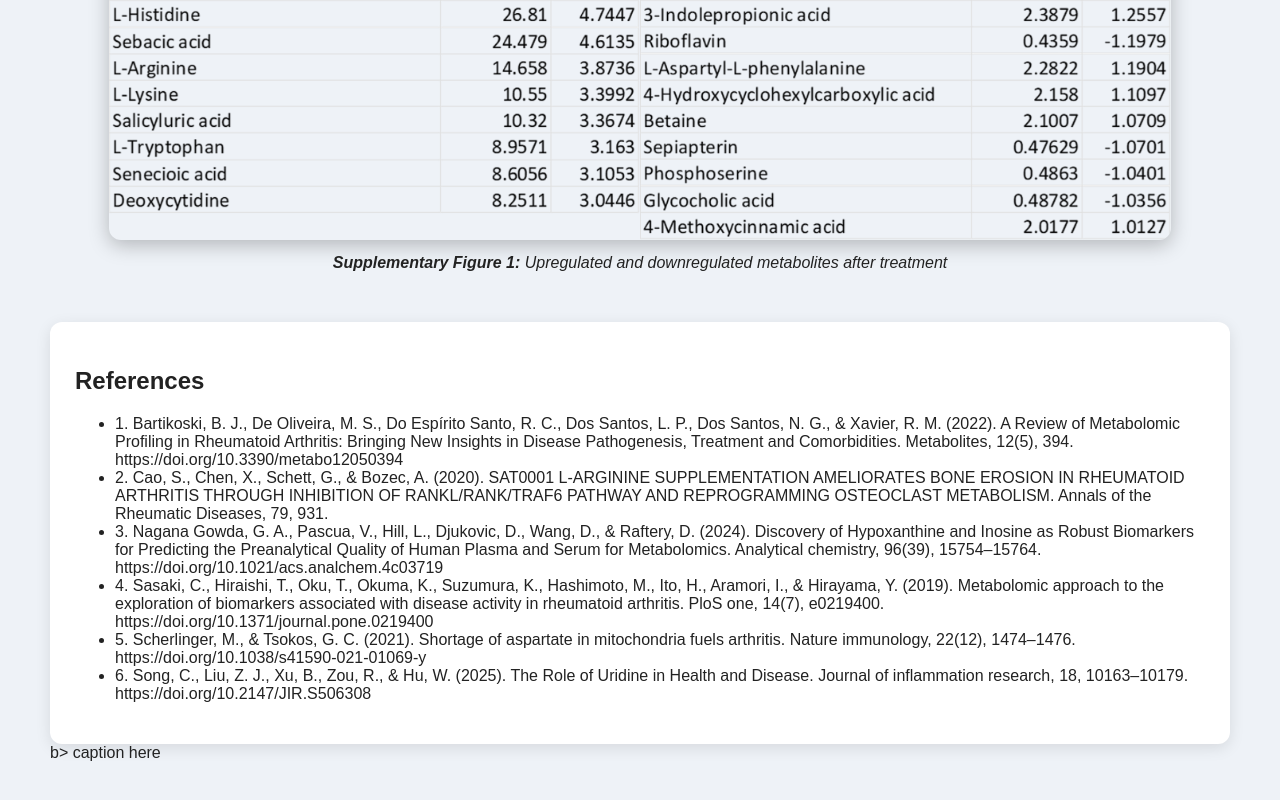
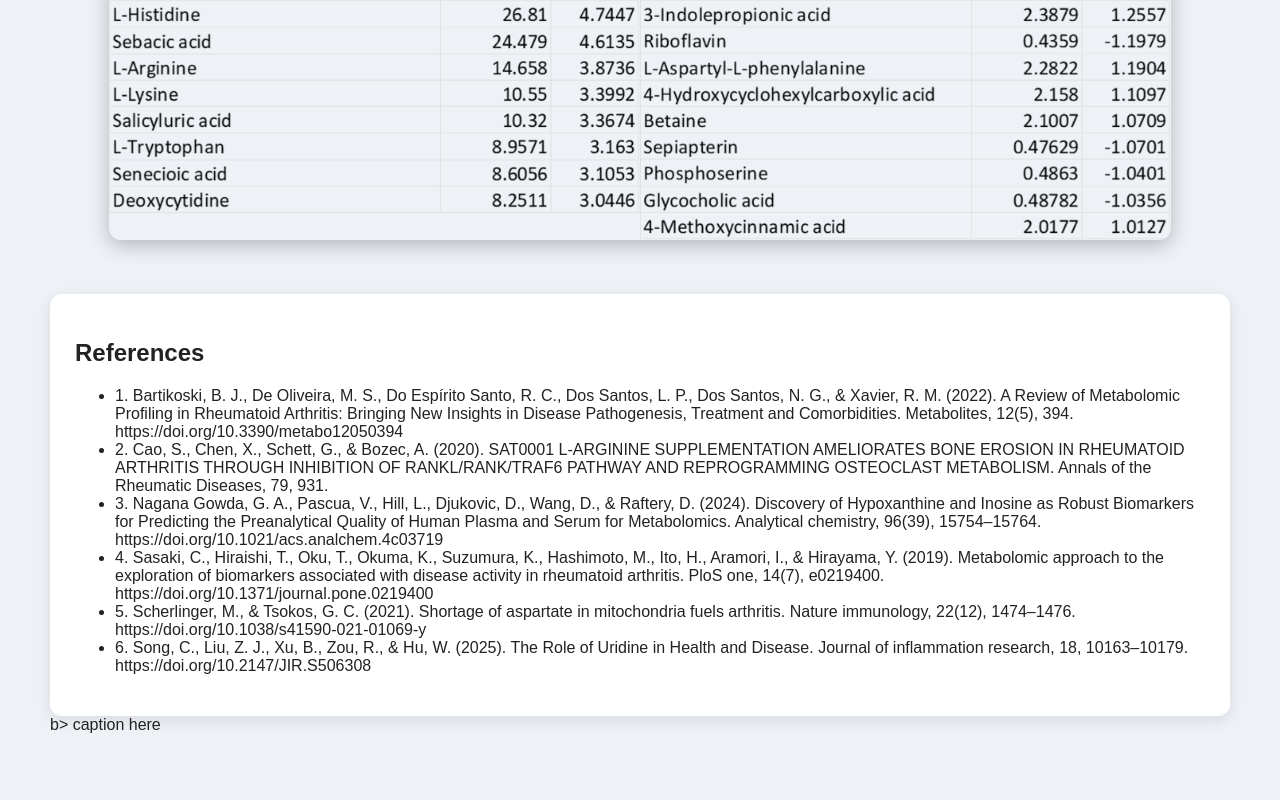
Before and after one commit to Ishita030/Supplementary_files, a plain HTML site: page index.html in a window 1280 px wide. Shown: the part 2559-3359 px from the top of the page. Drawn offline with Linux system fonts and the light colour scheme.

Commit message:
Update index.html

```diff
--- a/index.html
+++ b/index.html
@@ -27,15 +27,7 @@
   <h2>Upregulated and downregulated metabolites after treatment</h2>
   <img src="images/Upregulated metabolites_1.png" alt="Supplementary Figure 2">
  <img src="images/Upregulated metabolites_2.png" alt="Supplementary Figure 3">
-  <p><b>Supplementary Figure 1:</b> Upregulated and downregulated metabolites after treatment</p>
 </div>
-
-
-
-
-
-
-
 
 
 
```
